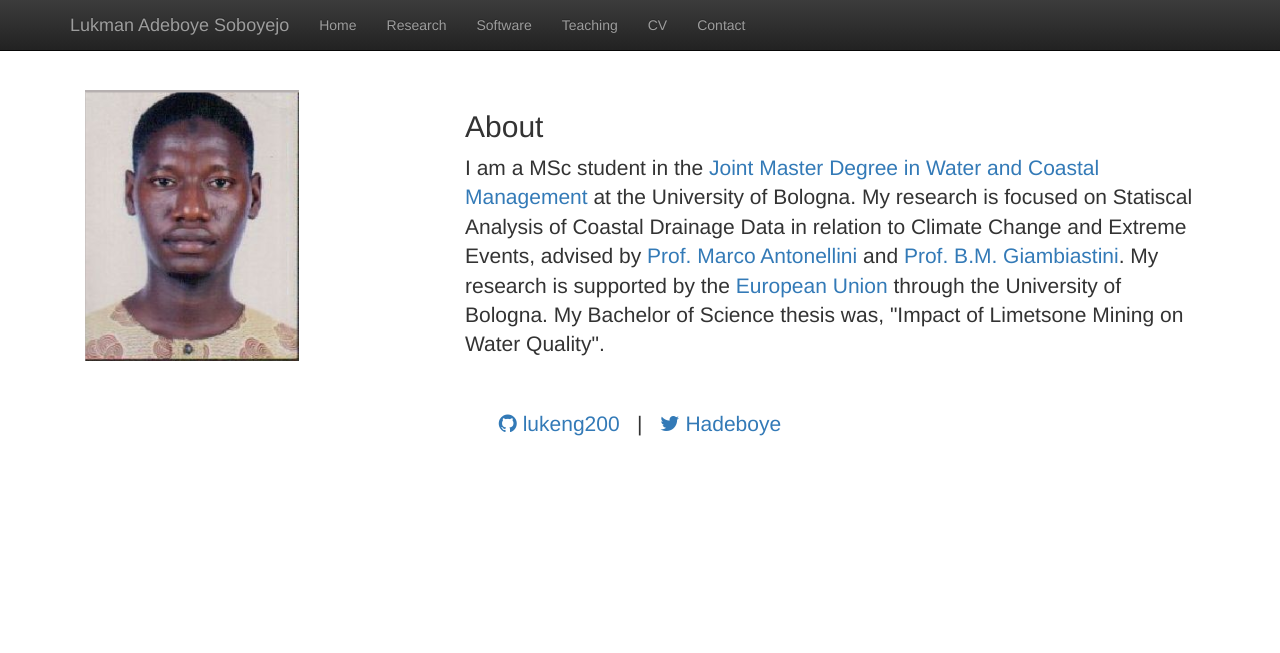
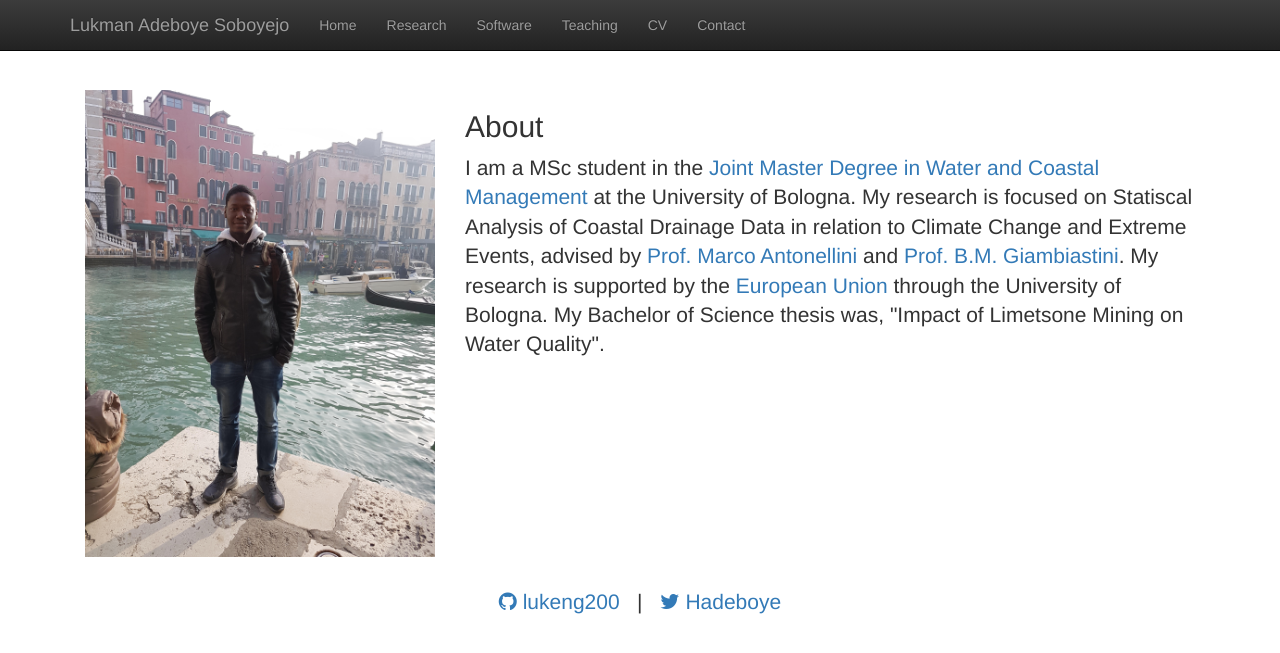
Before and after one commit to lukeng200/lukeng200.github.io, a Jekyll site: the page built from index.html, in a window 1280 px wide. Shown: the top 653 px of the page. Built offline with Jekyll 4.4.1, drawn with Linux system fonts in a browser that asks for light colours; nearby versions of some CDN libraries; library files that are not in the unit come from our copies.

Commit message:
new_pics

```diff
--- a/index.html
+++ b/index.html
@@ -5,7 +5,7 @@ title:  'Lukman Adeboye Soboyejo'
 
 <div class="row featurette">
 <div class="col-md-4">
-  <img class="featurette-image img-responsive" src="images/me.PNG">
+  <img class="featurette-image img-responsive" src="images/me.JPG">
 </div>
 
 
```
Also changed, not shown: images/me.jpg (added).
